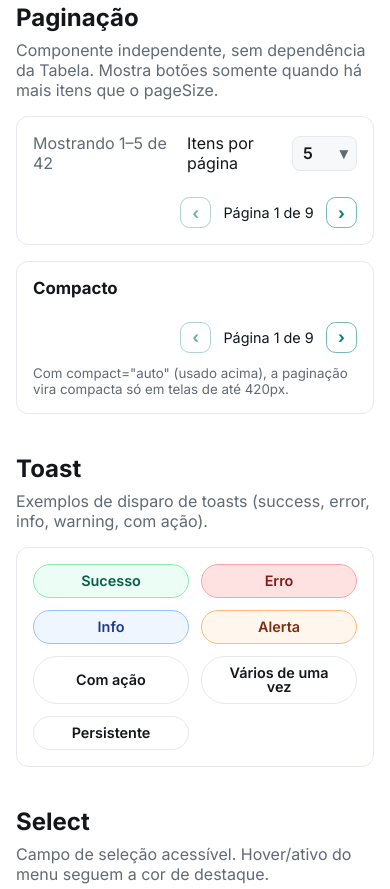
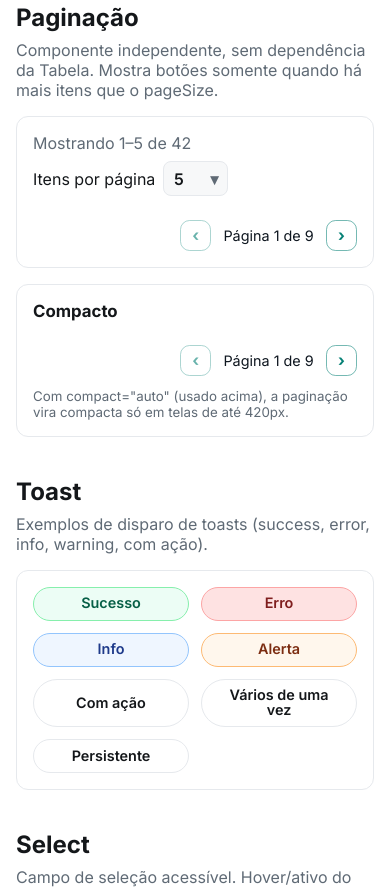
Before and after one commit to AysllaGomes/angular-components, an Angular app: page /demo in a window 390 px wide. Shown: the part 3240-4129 px from the top of the page. Built offline with nearby package versions, Linux system fonts and the light colour scheme.

Commit message:
fix(demo): linha da paginação quebra sem espremer textos no mobile

```diff
--- a/src/app/demo/sections/pagination/pagination-demo.component.sass
+++ b/src/app/demo/sections/pagination/pagination-demo.component.sass
@@ -1,12 +1,13 @@
-.pg .page.is-active
-  background: var(--pg-active-bg)
-  color: var(--pg-active-fg)
-
+/* resumo à esquerda, "itens por página" à direita; se não couber,
+   o seletor desce para a linha de baixo em vez de espremer os textos */
 .row
   display: flex
-  gap: 1rem
+  flex-wrap: wrap
+  gap: .5rem 1rem
   align-items: center
   justify-content: space-between
+  > *
+    white-space: nowrap
 
 .pager-wrap
   margin-top: .75rem
@@ -35,7 +36,7 @@
     transition: border-color .15s ease, box-shadow .15s ease, background .15s ease
 
     &:hover
-      background: color-mix(in srgb, var(--surface-2) 90%, white)
+      background: color-mix(in srgb, var(--surface-2) 92%, var(--fg))
 
     &:focus-visible
       outline: none
```
